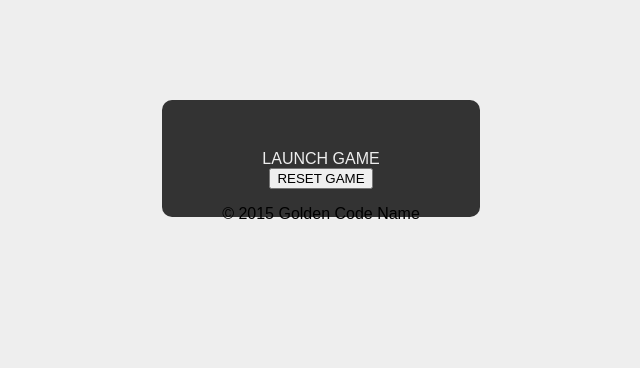
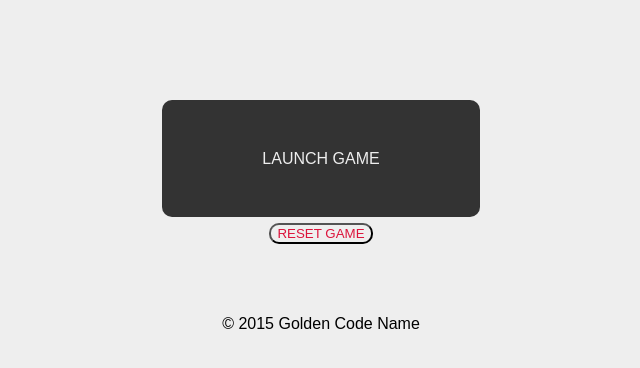
Before and after one commit to PDXDevCampJuly/golden_code_name, a Django app: template templates/index.html in a window 1280 px wide. Shown: the part 58-426 px from the top of the page, without its empty margins (319-959 px from the left). Run offline with Django 3.2, Linux system fonts and the light colour scheme; the template is opened without the code that fills it, so the values that code supplies are empty; parts of the project's set-up code (start-up, migrations or seed data) failed here and were passed over.

Commit message:
added new styles

```diff
--- a/static/base_style.css
+++ b/static/base_style.css
@@ -3,9 +3,11 @@
     text-align: center;
     background-color: #eee;
 }
+
 header {
     margin-bottom: 150px;
 }
+
 a {
     padding: 50px 100px;
     color: #eee;
@@ -13,6 +15,19 @@
     text-decoration: none;
     border-radius: 10px;
 }
+
 a:hover {
     background-color: #777;
 }
+
+input {
+    margin: 55px;
+    color: crimson;
+    text-decoration: none;
+    border-radius: 10px;
+}
+
+input:hover {
+    background-color: #777;
+
+}
```
Lines whose indentation alone changed are shown as unchanged.
